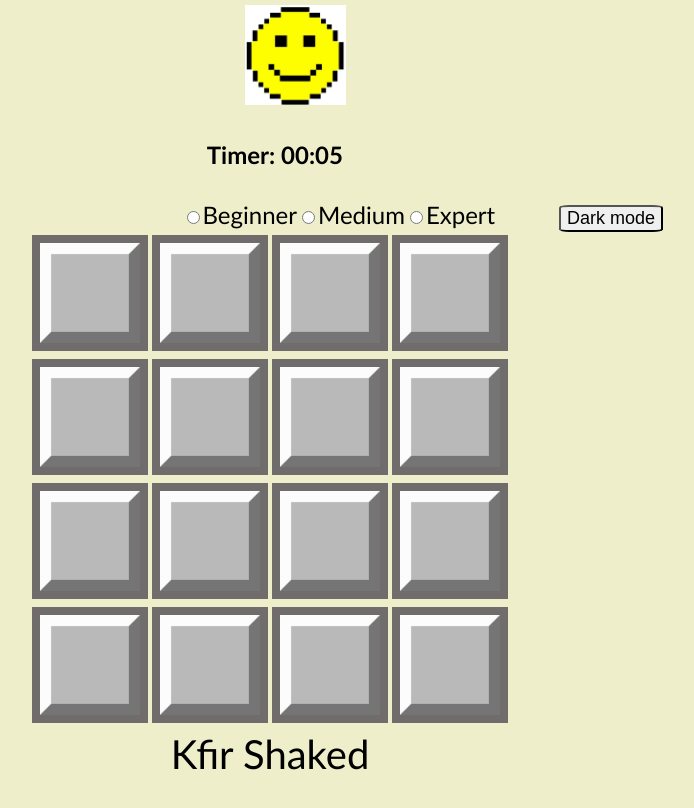
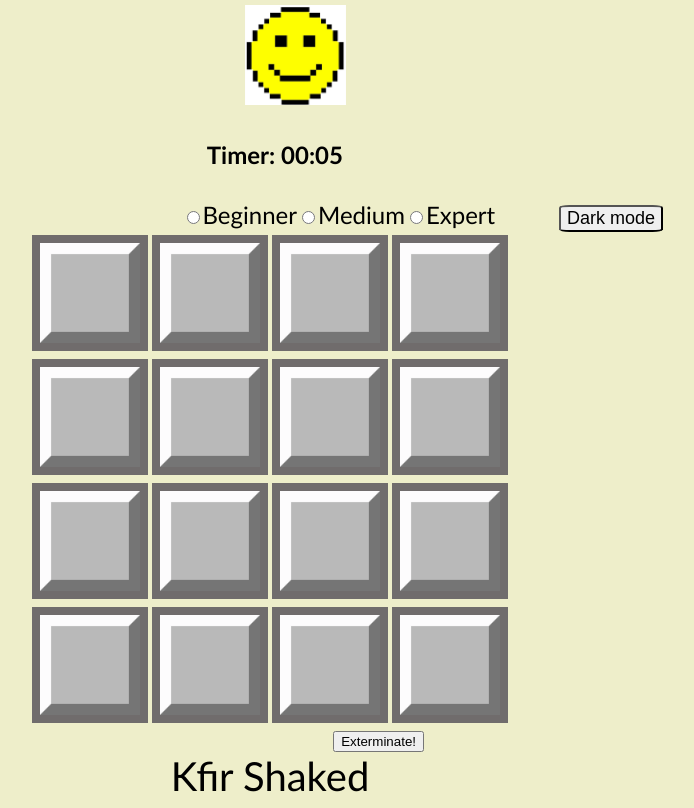
Before and after one commit to kfirshaked45/Coding-Academy-Sprint-1, a plain HTML site: page index.html in a window 1280 px wide. Shown: the part 97-905 px from the top of the page, without its empty margins (370-1064 px from the left). Before the commit the page ends 883 px from the top, so only its background shows below. Drawn offline with Linux system fonts and the light colour scheme.

Commit message:
Add files via upload

```diff
--- a/css/styles.css
+++ b/css/styles.css
@@ -69,3 +69,9 @@ h4 {
   margin-left: 45%;
   font-size: x-large;
 }
+.hint {
+  display: inline-block;
+}
+.exterminator {
+  margin-left: 55%;
+}
--- a/index.html
+++ b/index.html
@@ -24,7 +24,8 @@
     <table>
       <tbody class="board"></tbody>
     </table>
-
+    <!-- <div class="hints"></div> -->
+    <div class="exterminator"><button onclick="minesExterminator()">Exterminate!</button></div>
     <script src="js/app.js"></script>
     <script src="js/utils.js"></script>
   </body>
--- a/js/app.js
+++ b/js/app.js
@@ -6,6 +6,7 @@ var gPlayerLives = 3;
 var gCurrSmily = document.querySelector('.smily');
 var gSecond = 0;
 var gMinute = 0;
+var gIsClicked = false;
 
 var gTimer = 0;
 
@@ -30,6 +31,7 @@ function onInit() {
   gPlayerLives = 3;
   gClickCount = 0;
   clearInterval(gTimer);
+  // createHints();
   gCurrSmily.src = 'images/restart.jpg';
 
   if (gGame.isOn) {
@@ -142,6 +144,7 @@ function setMinesNegsCount(board) {
             continue;
           }
           if (board[i][j].isMine) {
+            if (gIsClicked) board[currNeighborRow][currNeighborCol].minesAroundCount = 0;
             board[currNeighborRow][currNeighborCol].minesAroundCount++;
           }
         }
@@ -164,6 +167,15 @@ function expandClearNeighbors(rowIdx, colIdx) {
       if (currCell.isShown) return;
       if (currCell.isMine) return;
       if (lastCell.minesAroundCount > 0 && currCell.minesAroundCount > 0) return;
+      // var isHint = handleHint();
+      // if (isHint) {
+      //   currImg.innerHTML = `<img src='images/${currCell.minesAroundCount}.png'/>`;
+      //   currCell.isShown = true;
+      //   setTimeout(() => {
+      //     currImg.innerHTML = `<img src='images/empty.png'/>`;
+      //     currCell.isShown = false;
+      //   }, 1000);
+      // }
 
       currImg.innerHTML = `<img src='images/${currCell.minesAroundCount}.png'/>`;
       currCell.isShown = true;
@@ -203,7 +215,6 @@ function cellClicked(elCell, i, j) {
     setMinesNegsCount(gBoard);
     gClickCount++;
   }
-
   expandClearNeighbors(i, j);
   elCell.classList.add('selected');
   cell.isShown = true;
@@ -231,6 +242,42 @@ function darkMode() {
   document.querySelector('body').style.backgroundColor = 'Black';
   document.querySelector('body').style.color = 'White';
 }
+function minesExterminator() {
+  var countDestroyed = 0;
+  gIsClicked = true;
+
+  for (let i = 0; i < gBoard.length; i++) {
+    for (let j = 0; j < gBoard[0].length; j++) {
+      var currCell = gBoard[i][j];
+      if (countDestroyed === 3) return;
+      if (currCell.isMine) {
+        console.log(currCell);
+        currCell.isMine = false;
+        currCell.innerHTML = `<img src='images/${currCell.minesAroundCount}.png'/>`;
+        countDestroyed++;
+        currCell.isMarked = true;
+
+        setMinesNegsCount(gBoard);
+      }
+    }
+  }
+}
+
+// function handleHint() {
+//   return true;
+// }
+// function createHints() {
+//   var hintsDiv = document.querySelector('.hints');
+//   // 💥
+//   for (let i = 0; i < 3; i++) {
+//     hintsDiv.innerHTML += `<div class='hint' onclick='handleHint()'>💡</div>`;
+//
+//   console.log(hintsDiv);
+// }
+// Clicking the “Exterminator” button, eliminate 3 of the existing
+// mines, randomly. These mines will disappear from the board.
+// We will need re-calculation of neighbors-coun
+
 // BONUS: if you have the time
 // later, try to work more like the
 // real algorithm (see description
```
